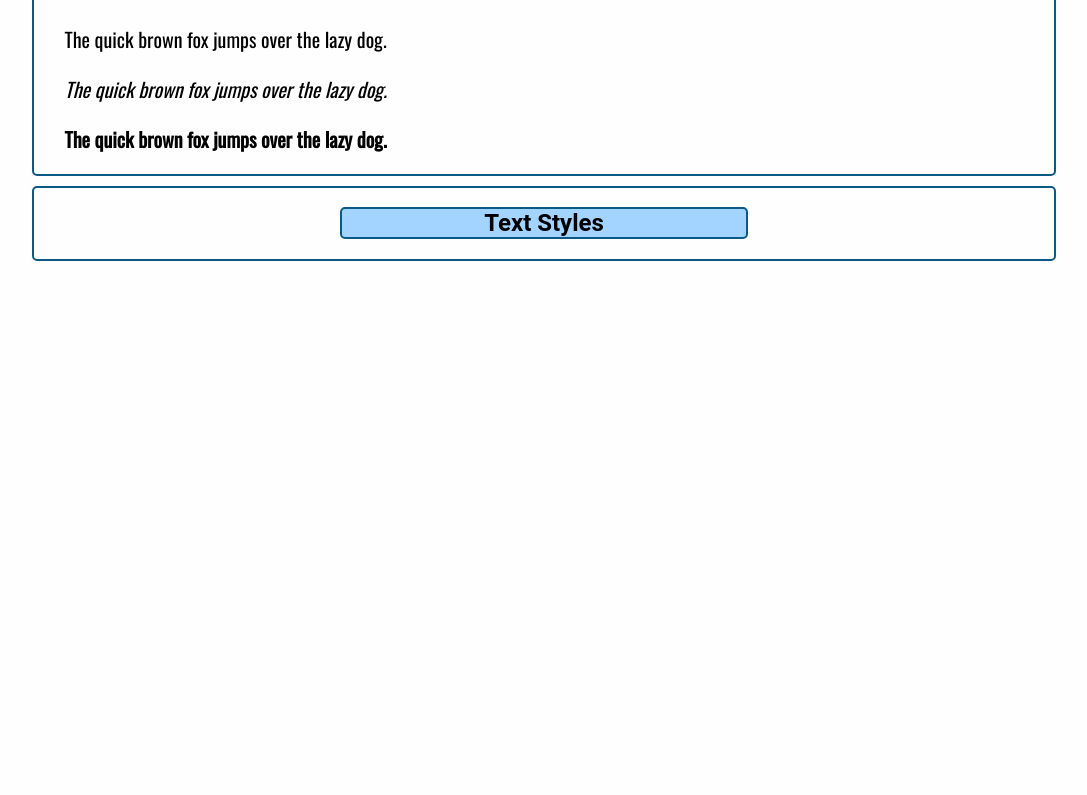
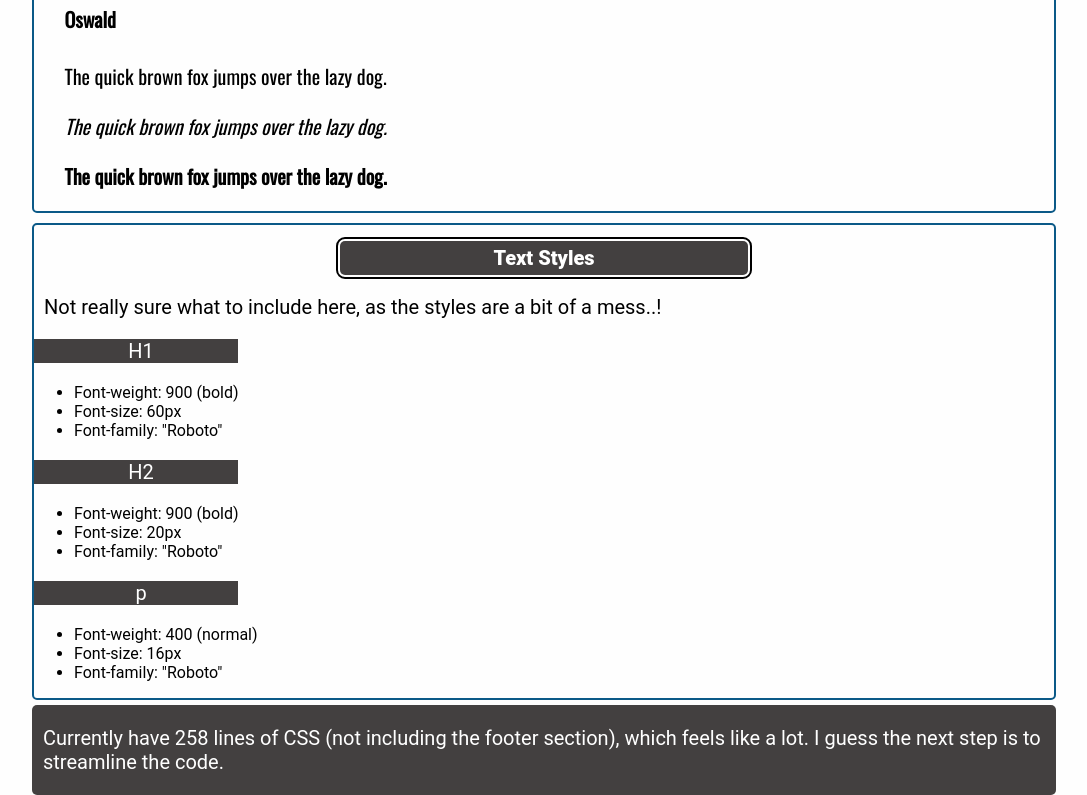
Before and after one commit to CH-MinuteMaker/Project-6---Style-Guide, a plain HTML site: page index.html in a window 1280 px wide. Shown: the part 872-1667 px from the top of the page, without its empty margins (96-1183 px from the left). Before the commit the page ends 1143 px from the top, so only its background shows below. Drawn offline with Linux system fonts and the light colour scheme; a web font is replaced by a local one.

Commit message:
finished site

```diff
--- a/index.html
+++ b/index.html
@@ -12,9 +12,9 @@
 
     <nav>
         <ul>
-            <li><a href="#">Colours</a></li>
-            <li><a href="#">Fonts</a></li>
-            <li><a href="#">Text Styles</a></li>
+            <li><a href="#colours">Colours</a></li>
+            <li><a href="#fonts">Fonts</a></li>
+            <li><a href="#textstyles">Text Styles</a></li>
             <li><a href="#">Media</a></li>
         </ul>
     </nav>
@@ -86,6 +86,34 @@
 
     <section class="section">
         <h2 class="section_heading" id="textstyles">Text Styles</h2>
+
+        <p>Not really sure what to include here, as the styles are a bit of a mess..!</p>
+
+        <p class="textstyle-header">H1</p>
+        <ul>
+            <li>Font-weight: 900 (bold)</li>
+            <li>Font-size: 60px</li>
+            <li>Font-family: "Roboto"</li>
+        </ul>
+
+        <p class="textstyle-header">H2</p>
+        <ul>
+            <li>Font-weight: 900 (bold)</li>
+            <li>Font-size: 20px</li>
+            <li>Font-family: "Roboto"</li>
+        </ul>
+
+        <p class="textstyle-header">p</p>
+        <ul>
+            <li>Font-weight: 400 (normal)</li>
+            <li>Font-size: 16px</li>
+            <li>Font-family: "Roboto"</li>
+        </ul>
+
     </section>
+
+    <footer>
+        <p>Currently have 258 lines of CSS (not including the footer section), which feels like a lot. I guess the next step is to streamline the code.</p>
+    </footer>
 </body>
 </html>
--- a/style.css
+++ b/style.css
@@ -40,21 +40,33 @@ h1 {
     margin-bottom: 10px;
     width: 100%;
     font-size: 60px;
+    padding: 15px 0px;
+    font-weight: 900;
 }
 
 h2 {
     text-align: center;
-    background-color: #9acfffe8;
+    color: #fff;
+    background-color: #312e2ee8;
     position: relative;
     margin-left: auto;
     margin-right: auto;
     width: 40%;
-    border: 2px solid #0B5987;
     border-radius: 5px;
+    outline: 2px solid #000;
+    outline-offset: 2px;
+    padding: 5px;
+    font-size: 20px;
+    font-weight: 900;
   }
 
 h3 {
     text-align: center;
+}
+
+p {
+    font-size: 20px;
+    padding-left: 10px;
 }
 
 /*Navbar */
@@ -80,16 +92,34 @@ nav ul li {
 
 nav a {
     text-decoration: none;
+    padding: 5px;
+    outline: 2px solid #000;
+    outline-offset: 2px;
+    border-radius: 5px;
 }
 
-nav a:hover {
+/* Links */
+
+a:link {
+    text-decoration: none;
+    color: #fff;
+    background-color: #312e2ee8;
+}
+
+a:visited {
+    text-decoration: none;
+    color: #fff;
+}
+
+a:hover {
     text-decoration: underline;
     cursor: pointer;
 }
 
-/* Section Headings */
-
-
+a:active {
+    background-color: #9acfffe8;
+    color: #000;
+}
 
 /* Sections */
 
@@ -124,6 +154,11 @@ section {
     position: relative;
     top: 2px;
     left: 2px;
+}
+
+.colorbox p {
+    margin-top: 0px;
+    font-size: 18px;
 }
 
 #darkgrey {
@@ -161,7 +196,7 @@ section {
     margin-right: 5%;
 }
 
-.font p, h4 {
+ h4 {
     padding-left: 10px;
     font-size: 20px;
 }
@@ -210,4 +245,22 @@ section {
     font-weight: bold;
 }
 
+/* Text Styles */
+
+.textstyle-header {
+    font-size: 20px;
+    color: #fff;
+    background-color: #312e2ee8;
+    width: 20%;
+    text-align: center;
+}
+
 /* Footer */
+
+footer {
+    color: #fff;
+    background-color: #312e2ee8;
+    padding: 1px;
+    margin-top: -5px;
+    border-radius: 5px;
+}
```
